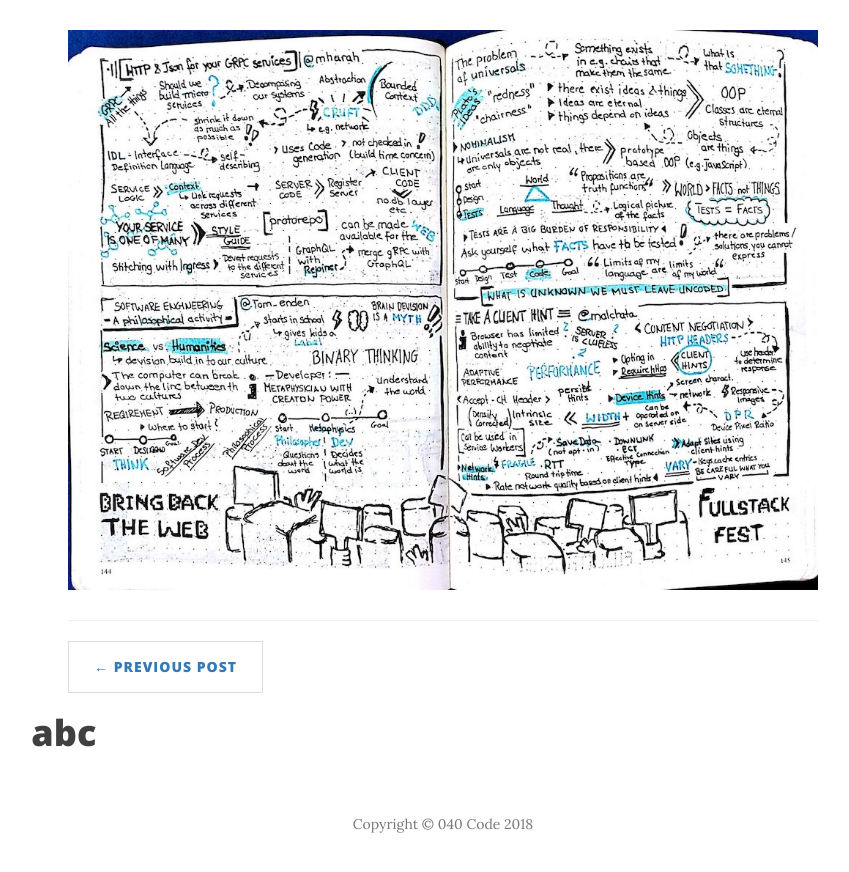
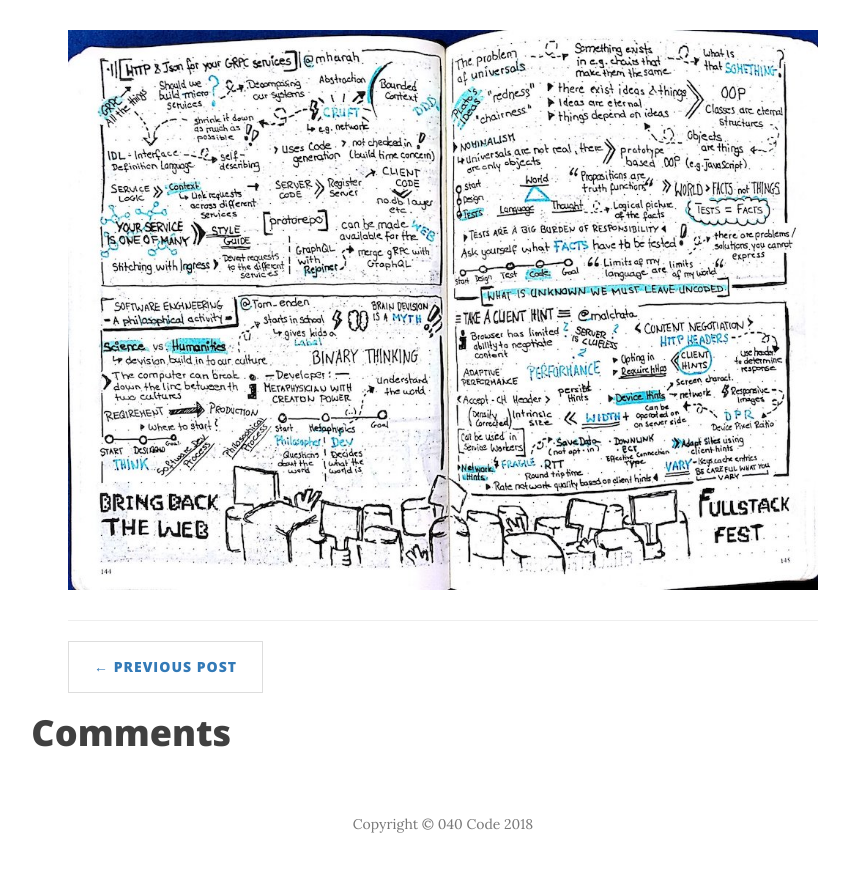
Before and after one commit to 040code/040code, a Jekyll site: the page built from _posts/2018-09-04-fsf-backend.md, in a window 1280 px wide and 900 px high, scrolled down 8121 px. Shown: the top 872 px of the window, without its empty margins (197-1046 px from the left). Built offline with Jekyll 4.4.1, drawn with Linux system fonts in a browser that asks for light colours; nearby versions of some CDN libraries; emoji names are drawn with the system emoji font; comment, search, counter and statistics services are not loaded.

Commit message:
Update comment header

```diff
--- a/_layouts/post.html
+++ b/_layouts/post.html
@@ -85,7 +85,7 @@
 <section id="three" class="wrapper spotlight style3">
     <div class="col-lg-8 col-lg-offset-2 col-md-10 col-md-offset-1" style="text-align: left;">
         <div class="content">
-          <H1>abc</h1>
+          <H1>Comments</h1>
             <div id="disqus_thread"></div>
 
             <noscript>Please enable JavaScript to view the <a href="https://disqus.com/?ref_noscript" rel="nofollow">comments
```
